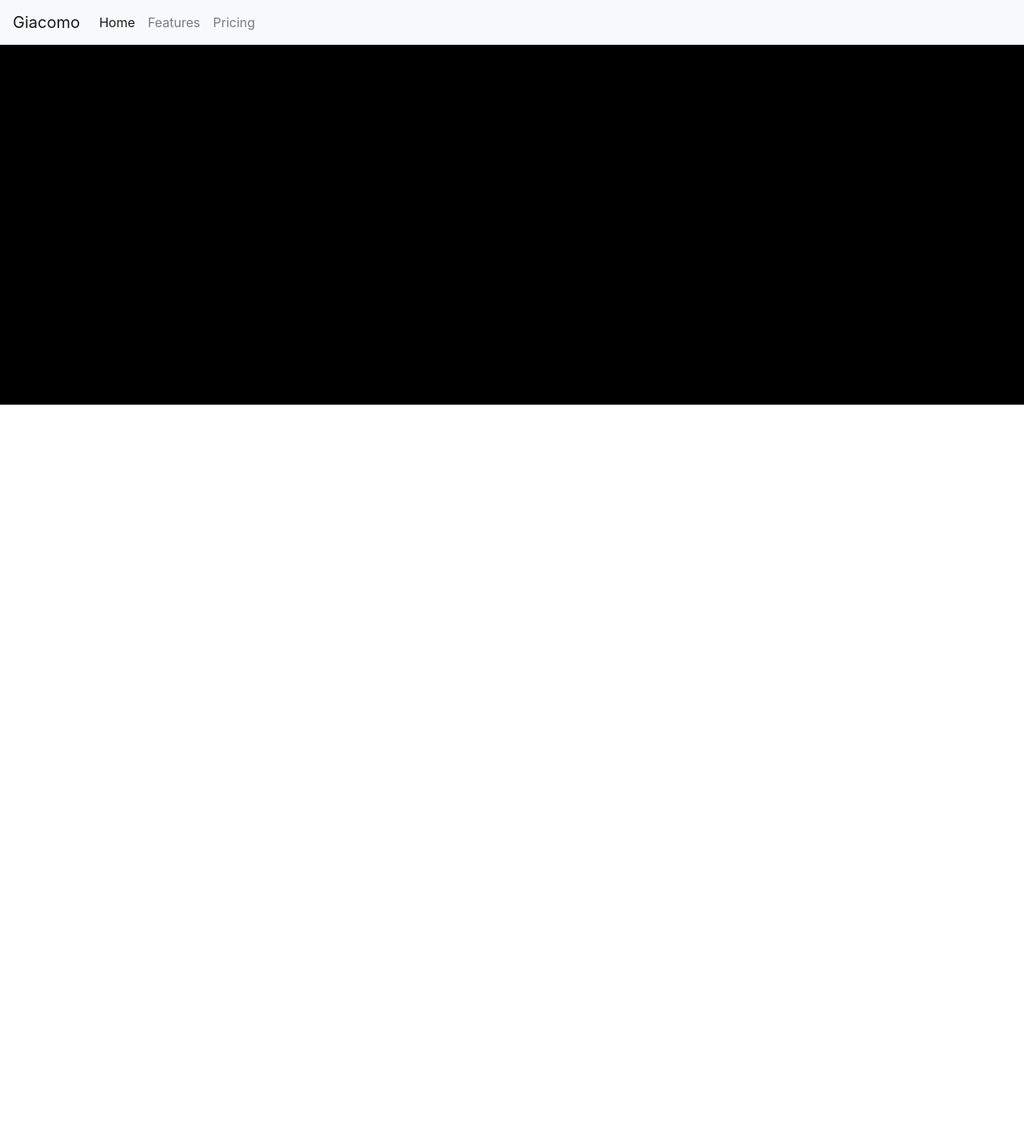
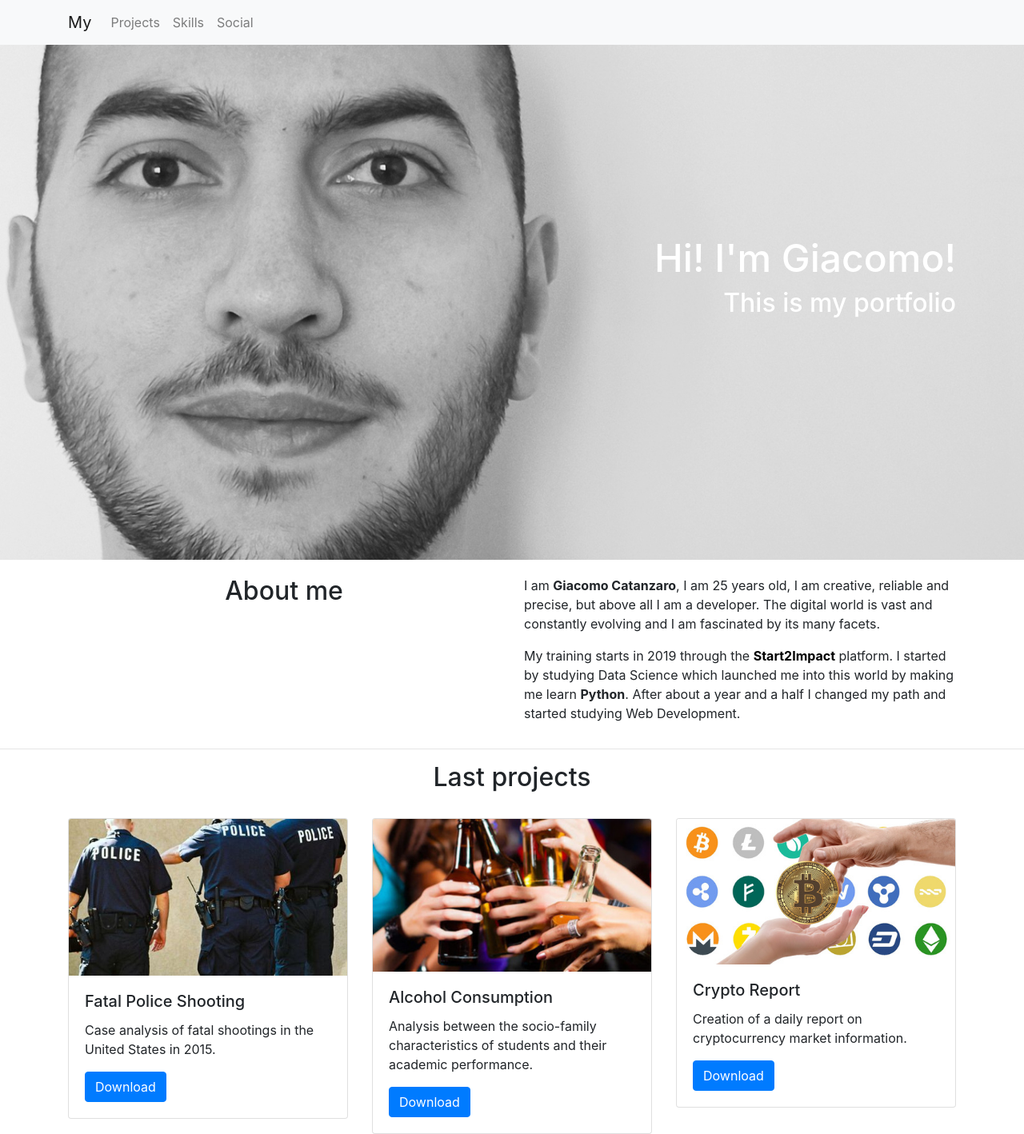
Before and after one commit to catanzo96/catanzo96.github.io, a plain HTML site: page index.html in a window 1280 px wide. Shown: the whole page at 80% size. Before the commit the page ends 800 px from the top, so only its background shows below. Drawn offline with nearby package versions, Linux system fonts and the light colour scheme.

Commit message:
header complete and two sections

```diff
--- a/css/style.scss
+++ b/css/style.scss
@@ -1,11 +1,44 @@
 .banner {
-  padding: 150px;
+  height: 350px;
   background-color: black;
+  background-image: url("../images/foto_bw.jpg");
+  background-size: cover;
+  background-position: center;
+
+  margin-bottom: 20px;
+
+  h1 {
+    font-size: 2em;
+  }
+
+  h3 {
+    font-size: 1.5em;
+  }
+}
+
+.aboutme {
+  a {
+    text-decoration: none;
+    color: black;
+
+    :hover {
+      color: white;
+      background-color: green;
+    }
+  }
 }
 
 
 @media screen and (min-width: 768px) {
   .banner {
-    padding: 225px;
+    height: 700px;
+
+    h1 {
+      font-size: 3em;
+    }
+
+    h3 {
+      font-size: 2em;
+    }
   }
 }
--- a/index.html
+++ b/index.html
@@ -11,29 +11,94 @@
     <title>My Personal Page</title>
   </head>
   <body>
-    <nav class="navbar navbar-expand-lg navbar-light bg-light">
-      <a class="navbar-brand" href="#">Giacomo</a>
+    <nav class="navbar fixed-top navbar-expand-lg navbar-light bg-light">
+      <div class="container">
+      <a class="navbar-brand" href="#">My</a>
       <button class="navbar-toggler" type="button" data-toggle="collapse" data-target="#navbarNav" aria-controls="navbarNav" aria-expanded="false" aria-label="Toggle navigation">
         <span class="navbar-toggler-icon"></span>
       </button>
       <div class="collapse navbar-collapse" id="navbarNav">
         <ul class="navbar-nav">
-          <li class="nav-item active">
-            <a class="nav-link" href="#">Home <span class="sr-only">(current)</span></a>
+          <li class="nav-item">
+            <a class="nav-link" href="#">Projects<span class="sr-only">(current)</span></a>
           </li>
           <li class="nav-item">
-            <a class="nav-link" href="#">Features</a>
+            <a class="nav-link" href="#">Skills</a>
           </li>
           <li class="nav-item">
-            <a class="nav-link" href="#">Pricing</a>
+            <a class="nav-link" href="#">Social</a>
           </li>
         </ul>
       </div>
+      </div>
     </nav>
 
-    <header class="banner text-center">
+    <header class="banner d-flex text-white align-items-center text-right">
+      <div class="container">
+        <div class="row">
+          <div class="col-xl">
+            <h1>Hi! I'm Giacomo!</h1>
+            <h3>This is my portfolio</h3>
+          </div>
+        </div>
+      </div>
+    </header>
 
-    </header>
+    <section class="container aboutme">
+      <div class="row">
+        <div class="col-md-6 text-center">
+          <h2>About me</h2>
+        </div>
+        <div class="col-md-6">
+          <p>I am <strong>Giacomo Catanzaro</strong>, I am 25 years old, I am creative, reliable and precise, but above all I am a developer.
+            The digital world is vast and constantly evolving and I am fascinated by its many facets.</p>
+          <p>My training starts in 2019 through the <a href="#"><strong>Start2Impact</strong></a> platform. I started by studying Data Science which launched me into this world by making me learn
+            <strong>Python</strong>. After about a year and a half I changed my path and started studying Web Development.</p>
+        </div>
+      </div>
+    </section>
+    <hr>
+    <section class="container">
+      <div class="row">
+        <div class="col text-center pb-4">
+          <h2>Last projects</h2>
+        </div>
+        <div class="container">
+          <div class="row">
+            <div class="col-md-4">
+              <div class="card">
+                <img src="images/police.jpg" class="card-img-top"/>
+                <div class="card-body">
+                  <h5 class="card-title">Fatal Police Shooting</h5>
+                  <p class="card-text">Case analysis of fatal shootings in the United States in 2015.</p>
+                  <a href="#!" class="btn btn-primary">Download</a>
+                </div>
+              </div>
+            </div>
+            <div class="col-md-4">
+              <div class="card">
+                <img src="images/alcol.jpg" class="card-img-top"/>
+                <div class="card-body">
+                  <h5 class="card-title">Alcohol Consumption</h5>
+                  <p class="card-text">Analysis between the socio-family characteristics of students and their academic performance.</p>
+                  <a href="#!" class="btn btn-primary">Download</a>
+                </div>
+              </div>
+            </div>
+            <div class="col-md-4">
+              <div class="card">
+                <img src="images/crypto.jpg" class="card-img-top"/>
+                <div class="card-body">
+                  <h5 class="card-title">Crypto Report</h5>
+                  <p class="card-text">Creation of a daily report on cryptocurrency market information.</p>
+                  <a href="#!" class="btn btn-primary">Download</a>
+                </div>
+              </div>
+            </div>
+          </div>
+        </div>
+      </div>
+    </section>
 
 
     <script src="https://code.jquery.com/jquery-3.3.1.slim.min.js" integrity="sha384-q8i/X+965DzO0rT7abK41JStQIAqVgRVzpbzo5smXKp4YfRvH+8abtTE1Pi6jizo" crossorigin="anonymous"></script>
```
Also changed, not shown: css/style.min.css, images/alcol.jpg (added), images/crypto.jpg (added), images/foto_bw.jpg (added), images/police.jpg (added).
